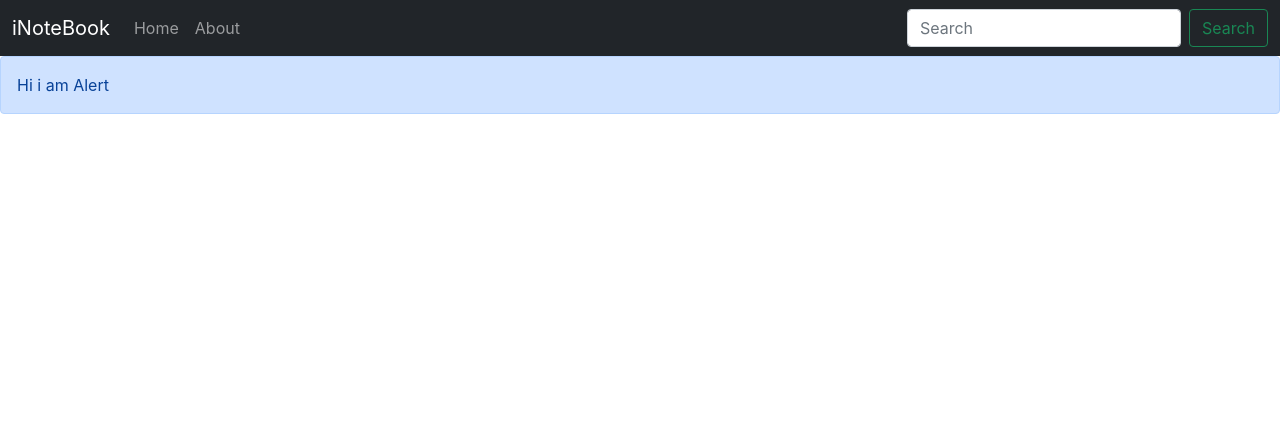
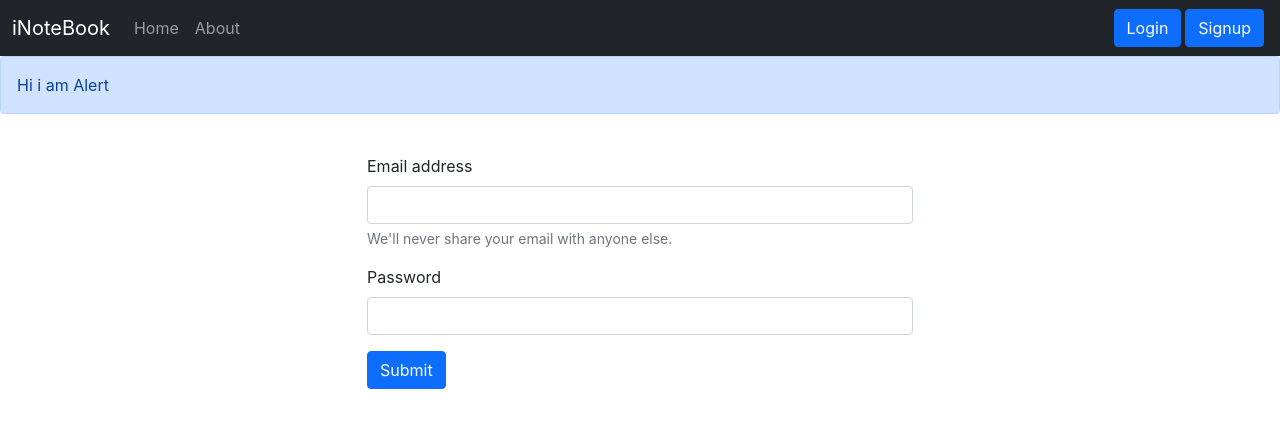
Before and after one commit to ShellySea/cloudNotebook, a React (Create React App) app: page /login in a window 1280 px wide. Shown: the top 428 px of the page. Built offline with nearby package versions, Linux system fonts and the light colour scheme.

Commit message:
Adding Login Component to iNotebook

```diff
--- a/src/App.js
+++ b/src/App.js
@@ -2,6 +2,8 @@
 import Navbar from './components/Navbar';
 import Home from './components/Home';
 import About from './components/About';
+import Login from './components/Login';
+import Signup from './components/Signup';
 import { BrowserRouter as Router, Switch, Route } from 'react-router-dom';
 import NoteState from './context/notes/NoteState';
 import Alert from './components/Alert';
@@ -15,6 +17,12 @@
           <Alert message={'Hi i am Alert'} />
           <div className="container">
             <Switch>
+              <Route exact path="/login">
+                <Login />
+              </Route>
+              <Route exact path="/signup">
+                <Signup />
+              </Route>
               <Route exact path="/">
                 <Home />
               </Route>
--- /dev/null
+++ b/src/components/Login.js
@@ -0,0 +1,49 @@
+import React from 'react';
+import { useHistory } from "react-router-dom";
+
+function Login() {
+    const history = useHistory();
+
+    const handleSubmit = async (e) => {
+        e.preventDefault();
+        let response = await fetch('http://localhost:5000/api/auth/login', {
+            method: 'POST',
+            headers: {
+                'Content-Type': 'application/json',
+            },
+            body: JSON.stringify({ email: e.currentTarget.elements.email.value, password: e.currentTarget.elements.password.value })
+        })
+        const json = await response.json();
+        console.log(json);
+        if (json.success) {
+            // navigate to Home
+            localStorage.setItem('token', json.authtoken)
+            history.push("/");
+        } else {
+            // error: donot allow to navigate
+        }
+    }
+
+    return (
+        <div className="row">
+            <div className="col-lg-3"></div>
+            <div className="col-lg-6 my-4">
+                <form onSubmit={handleSubmit}>
+                    <div className="mb-3">
+                        <label htmlFor="email" className="form-label">Email address</label>
+                        <input type="email" className="form-control" name="email" id="email" aria-describedby="emailHelp" />
+                        <div id="emailHelp" className="form-text">We'll never share your email with anyone else.</div>
+                    </div>
+                    <div className="mb-3">
+                        <label htmlFor="password" className="form-label">Password</label>
+                        <input type="password" className="form-control" name="password" id="password" />
+                    </div>
+                    <button type="submit" className="btn btn-primary">Submit</button>
+                </form>
+            </div>
+            <div className="col-lg-3"></div>
+        </div>
+    )
+}
+
+export default Login
--- a/src/components/Navbar.js
+++ b/src/components/Navbar.js
@@ -24,8 +24,8 @@
                             </li>
                         </ul>
                         <form className="d-flex">
-                            <input className="form-control me-2" type="search" placeholder="Search" aria-label="Search" />
-                            <button className="btn btn-outline-success" type="submit">Search</button>
+                            <Link className="btn btn-primary" role="button" to="/login">Login</Link>
+                            <Link className="btn btn-primary mx-1" role="button" to="/signup">Signup</Link>
                         </form>
                     </div>
                 </div>
--- /dev/null
+++ b/src/components/Signup.js
@@ -0,0 +1,11 @@
+import React from 'react'
+
+function Signup() {
+    return (
+        <div>
+
+        </div>
+    )
+}
+
+export default Signup
--- a/src/context/notes/NoteState.js
+++ b/src/context/notes/NoteState.js
@@ -5,7 +5,7 @@
     let host = "http://localhost:5000";
     const notesInitial = [];
     const [notes, setNotes] = useState(notesInitial);
-
+    let token = localStorage.getItem('token');
     //Fetch All Notes
     const fetchAllNotes = async () => {
         console.log('Fetching notes');
@@ -14,7 +14,7 @@
             method: 'GET',
             headers: {
                 'Content-Type': 'application/json',
-                'auth-token': 'eyJhbGciOiJIUzI1NiIsInR5cCI6IkpXVCJ9.eyJ1c2VyIjp7ImlkIjoiNjE0ZjkyZDhmYjE4YzAwYzg2MGNjY2ZjIn0sImlhdCI6MTYzMjY3OTk0M30.nVo04LwFQLOcDB8hmTV1Wfp5oEQ5npY9mgM6ByB1ShA'
+                'auth-token': token
             }
         });
         const json = await response.json();
```
Also changed, not shown: 1 other file (tests, documents, lock files or other folders).
